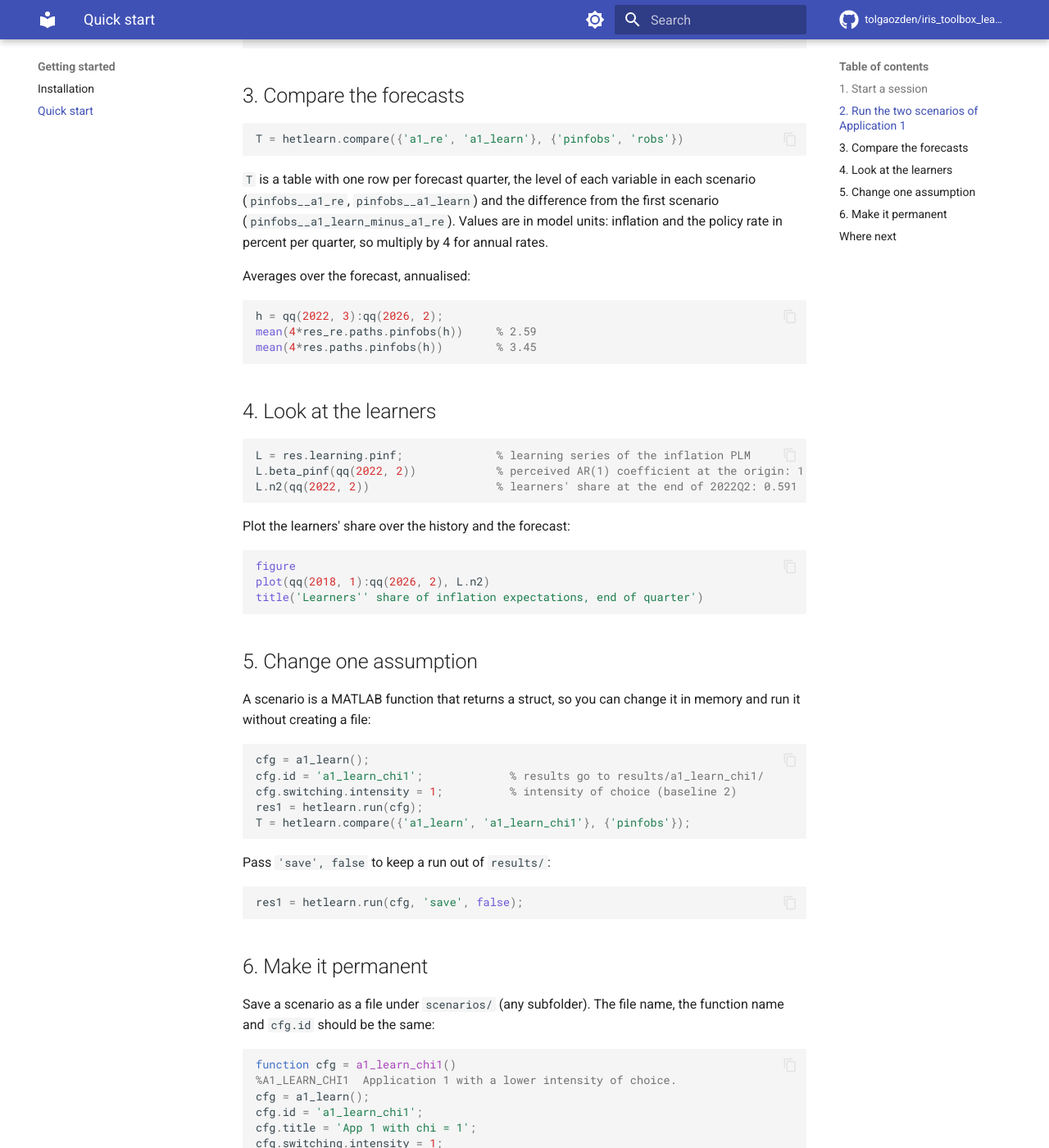
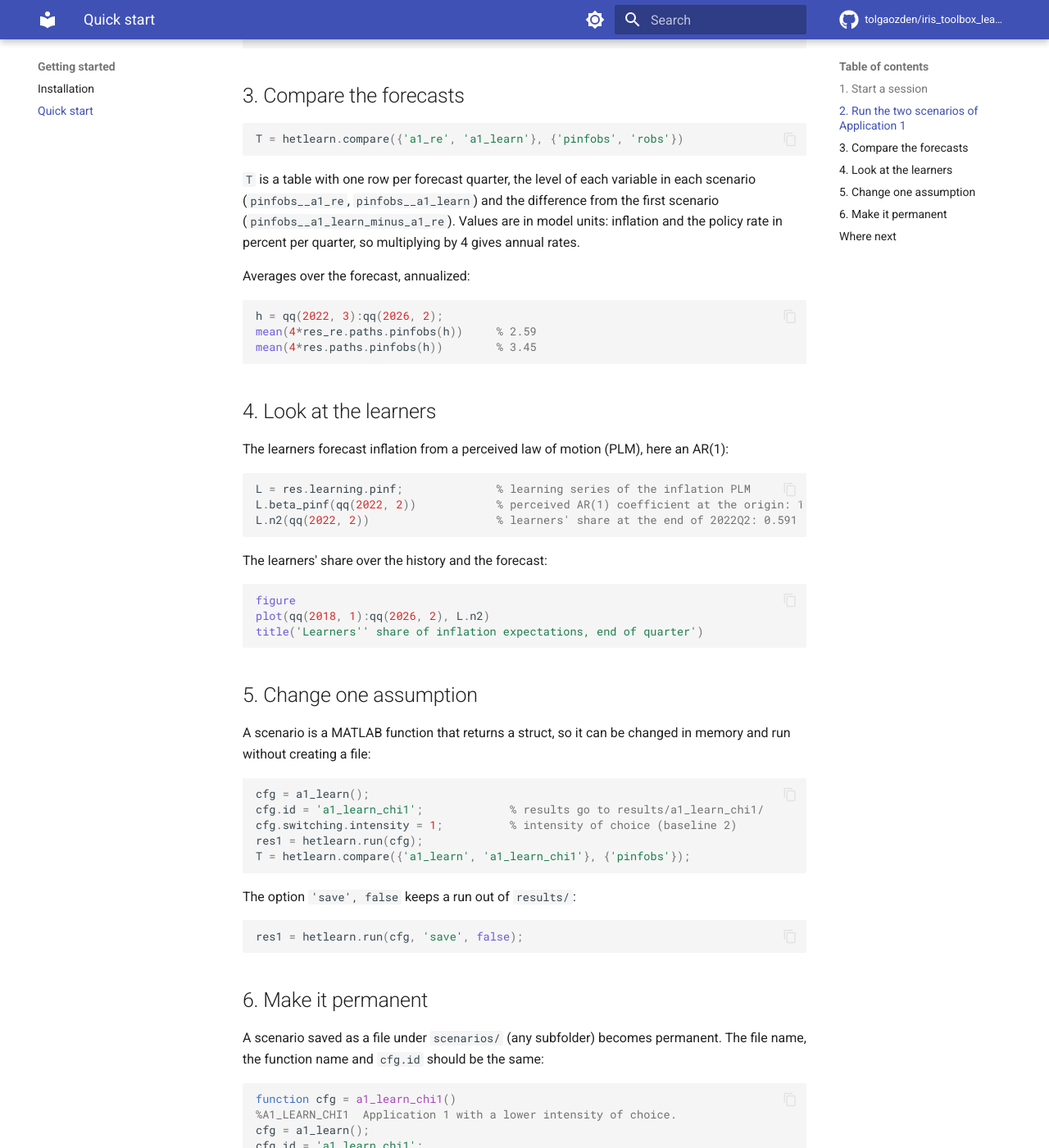
Before and after one commit to HetLearn/iris_toolbox_learning, an MkDocs documentation site: the page built from docs_site/getting-started/quick-start.md, in a window 1280 px wide and 1400 px high, scrolled down 736 px. Shown: the whole window at 82% size. Built offline with MkDocs 1.6.1 and Material for MkDocs 9.7.7, drawn with Linux system fonts in a browser that asks for light colours; comment, search, counter and statistics services are not loaded; some of the changed text lies outside the part shown.

Commit message:
Site page revised to the writing rules (docs_site/getting-started/quick-start.md)
US spelling, no second person, abbreviations spelled out on first use, internal dates and labels removed, notation aligned with the technical appendix.

````diff
--- a/docs_site/getting-started/quick-start.md
+++ b/docs_site/getting-started/quick-start.md
@@ -1,8 +1,8 @@
 # Quick start
 
-This page runs the project's main example, compares the learning economy with the RE
-benchmark, and changes one assumption. It assumes you have done the
-[installation](installation.md).
+This page runs the project's main example, compares the learning economy with the rational
+expectations (RE) benchmark, and changes one assumption. It assumes the
+[installation](installation.md) is done.
 
 ## 1. Start a session
 
@@ -38,9 +38,9 @@ T = hetlearn.compare({'a1_re', 'a1_learn'}, {'pinfobs', 'robs'})
 `T` is a table with one row per forecast quarter, the level of each variable in each scenario
 (`pinfobs__a1_re`, `pinfobs__a1_learn`) and the difference from the first scenario
 (`pinfobs__a1_learn_minus_a1_re`). Values are in model units: inflation and the policy rate in
-percent per quarter, so multiply by 4 for annual rates.
+percent per quarter, so multiplying by 4 gives annual rates.
 
-Averages over the forecast, annualised:
+Averages over the forecast, annualized:
 
 ```matlab
 h = qq(2022, 3):qq(2026, 2);
@@ -50,13 +50,15 @@ mean(4*res.paths.pinfobs(h))        % 3.45
 
 ## 4. Look at the learners
 
+The learners forecast inflation from a perceived law of motion (PLM), here an AR(1):
+
 ```matlab
 L = res.learning.pinf;              % learning series of the inflation PLM
 L.beta_pinf(qq(2022, 2))            % perceived AR(1) coefficient at the origin: 1.061
 L.n2(qq(2022, 2))                   % learners' share at the end of 2022Q2: 0.591
 ```
 
-Plot the learners' share over the history and the forecast:
+The learners' share over the history and the forecast:
 
 ```matlab
 figure
@@ -66,8 +68,8 @@ title('Learners'' share of inflation expectations, end of quarter')
 
 ## 5. Change one assumption
 
-A scenario is a MATLAB function that returns a struct, so you can change it in memory and
-run it without creating a file:
+A scenario is a MATLAB function that returns a struct, so it can be changed in memory and run
+without creating a file:
 
 ```matlab
 cfg = a1_learn();
@@ -77,7 +79,7 @@ res1 = hetlearn.run(cfg);
 T = hetlearn.compare({'a1_learn', 'a1_learn_chi1'}, {'pinfobs'});
 ```
 
-Pass `'save', false` to keep a run out of `results/`:
+The option `'save', false` keeps a run out of `results/`:
 
 ```matlab
 res1 = hetlearn.run(cfg, 'save', false);
@@ -85,8 +87,8 @@ res1 = hetlearn.run(cfg, 'save', false);
 
 ## 6. Make it permanent
 
-Save a scenario as a file under `scenarios/` (any subfolder). The file name, the function
-name and `cfg.id` should be the same:
+A scenario saved as a file under `scenarios/` (any subfolder) becomes permanent. The file
+name, the function name and `cfg.id` should be the same:
 
 ```matlab
 function cfg = a1_learn_chi1()
````
Also changed, not shown: other parts of docs_site/getting-started/quick-start.md (+2 -2 lines).
